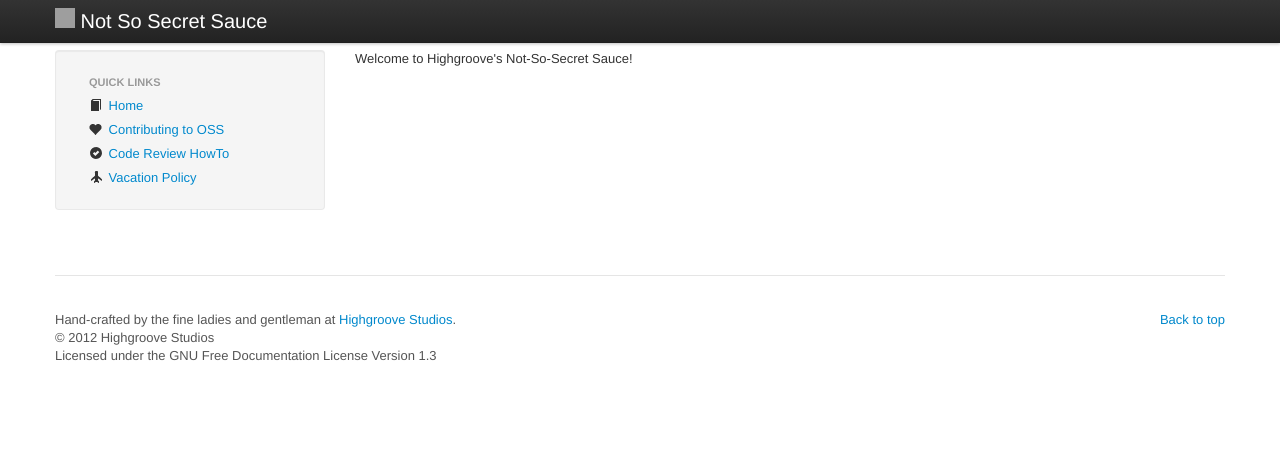
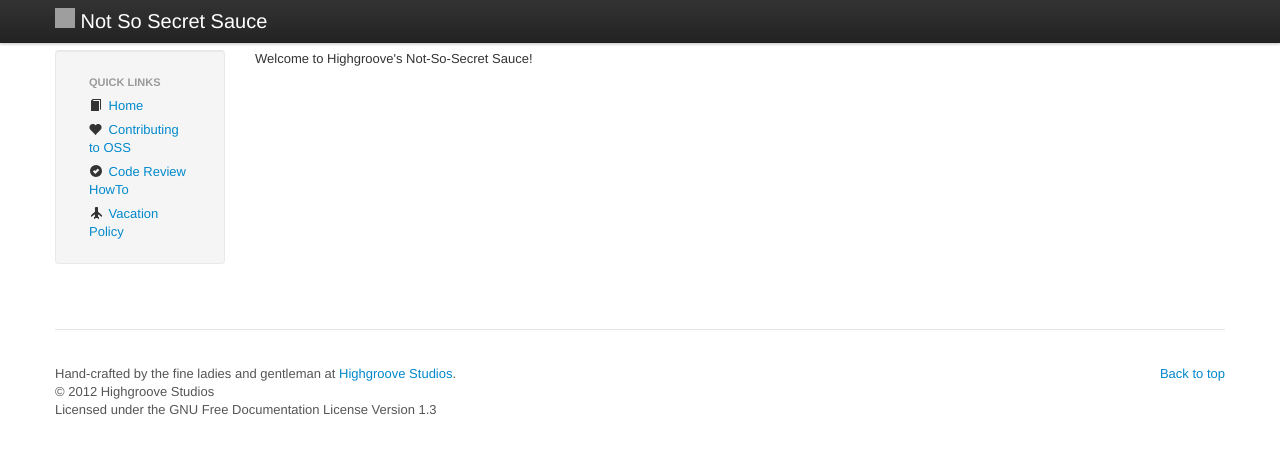
Before and after one commit to daveworth/not-so-secret-sauce, a Jekyll site: the page built from index.html, in a window 1280 px wide. Shown: the top 454 px of the page. Built offline with Jekyll 4.4.1, drawn with Linux system fonts in a browser that asks for light colours; nearby versions of some CDN libraries; grey boxes are pictures that could not be loaded.

Commit message:
Adjust width of sidebar.

```diff
--- a/_layouts/default.html
+++ b/_layouts/default.html
@@ -26,7 +26,7 @@
 
   <div class="container">
     <div class="row">
-      <div class="span3">
+      <div class="span2">
         <div class="well">
           <ul class="nav nav-list">
             <li class="nav-header">Quick Links</li>
@@ -61,7 +61,7 @@
         </div>
       </div>
 
-      <div class="span9">
+      <div class="span10">
         {{ content }}
       </div>
     </div>
```
